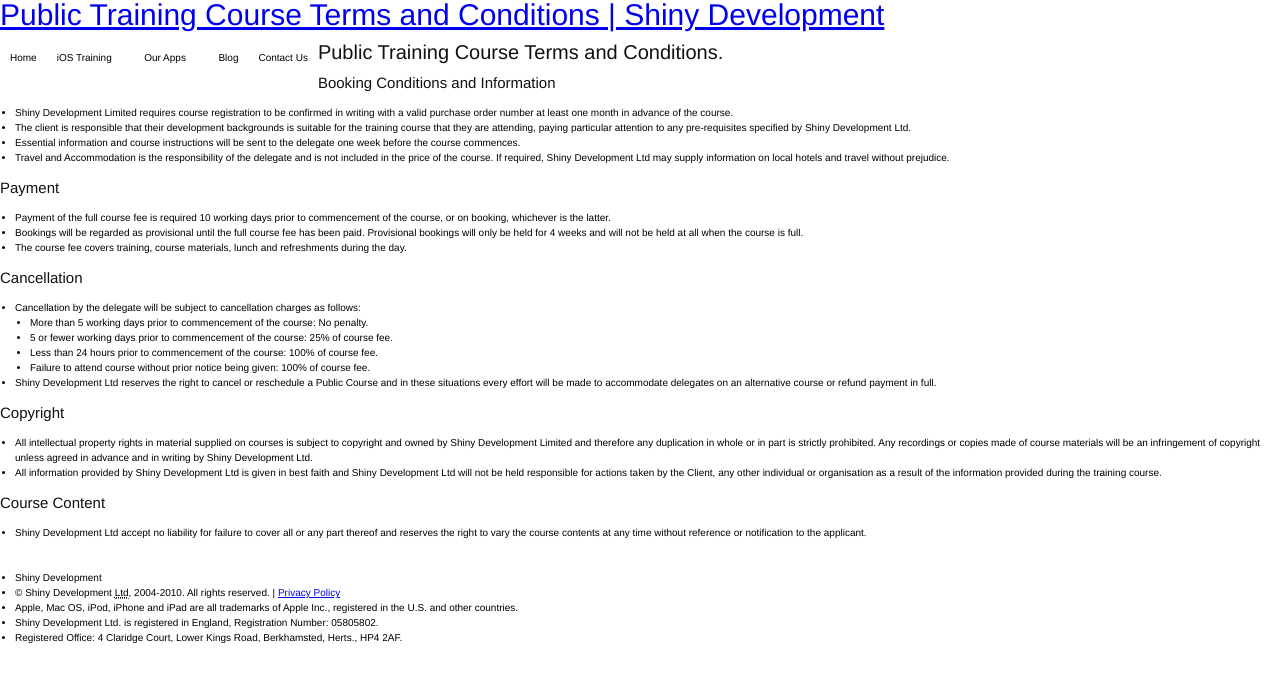
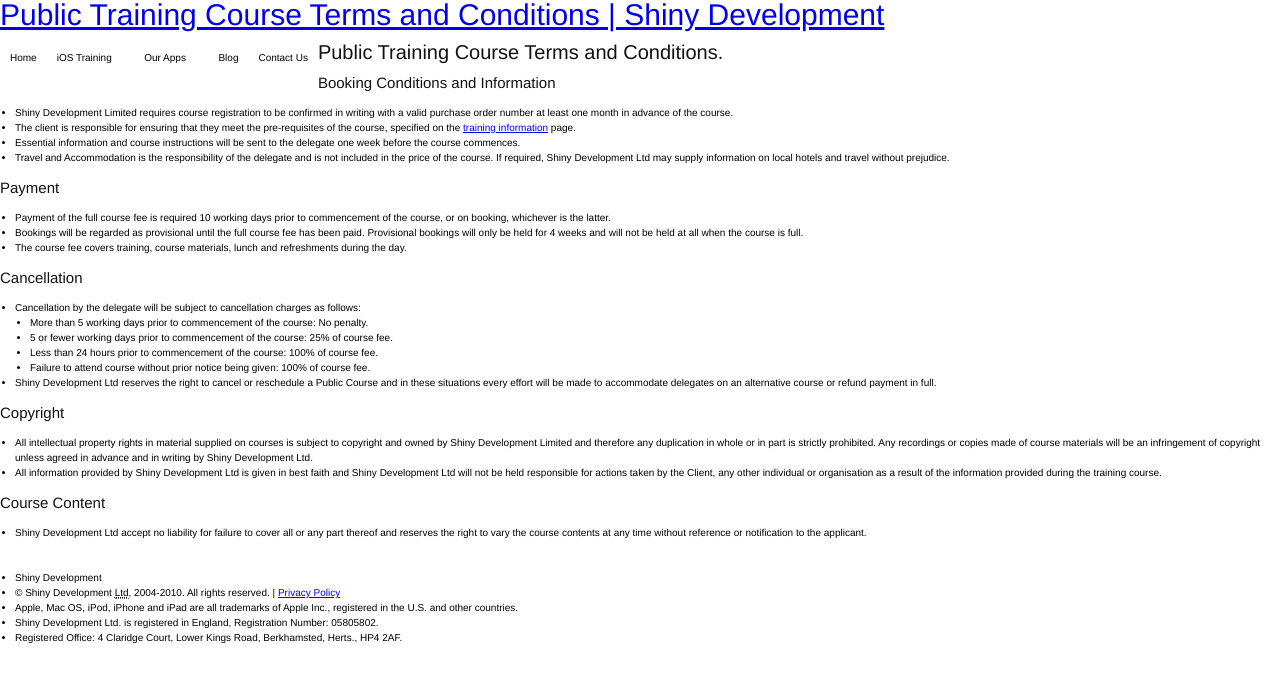
Before and after one commit to shinydevelopment/ShinyDevelopment-Holding, a Jekyll site: the page built from public-training-terms.html, in a window 1280 px wide. Shown: the top 682 px of the page. Built offline with Jekyll 4.4.1, drawn with Linux system fonts in a browser that asks for light colours; Markdown is read by kramdown in place of the engine named in the settings; comment, search, counter and statistics services are not loaded.

Commit message:
Clarified public terms and conditions.

```diff
--- a/public-training-terms.html
+++ b/public-training-terms.html
@@ -12,7 +12,7 @@
       <h3>Booking Conditions and Information</h3>
       <ul>
         <li>Shiny Development Limited requires course registration to be confirmed in writing with a valid purchase order number at least one month in advance of the course.</li>
-        <li>The client is responsible that their development backgrounds is suitable for the training course that they are attending, paying particular attention to any pre-requisites specified by Shiny Development Ltd.</li>
+        <li>The client is responsible for ensuring that they meet the pre-requisites of the course, specified on the <a href="/iphone-training/">training information</a> page.</li>
         <li>Essential information and course instructions will be sent to the delegate one week before the course commences.</li>
         <li>Travel and Accommodation is the responsibility of the delegate and is not included in the price of the course. If required, Shiny Development Ltd may supply information on local hotels and travel without prejudice.</li>
       </ul>
```
